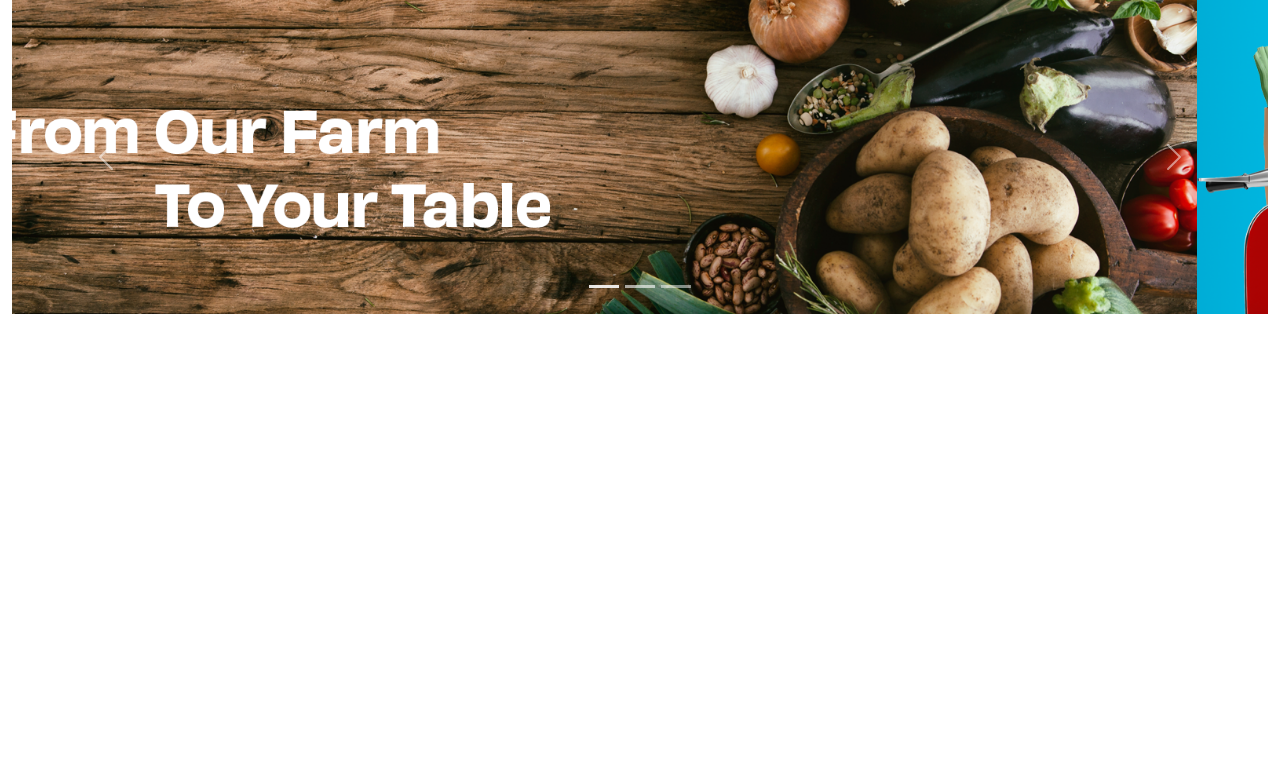
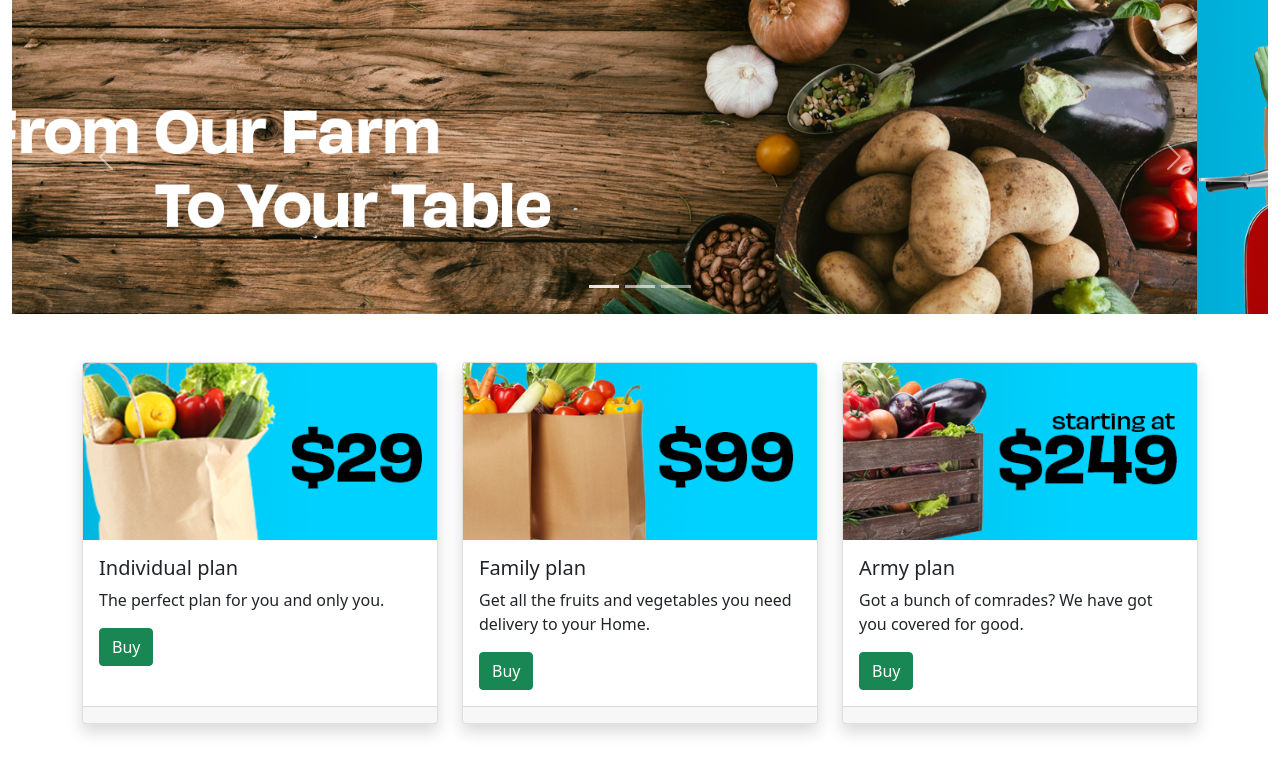
Before and after one commit to Dev-Henry/PricingPageTemplate, a plain HTML site: page index.html in a window 1280 px wide. Drawn offline with nearby package versions, Linux system fonts and the light colour scheme.

Commit message:
added three (3) shopping options in card form

```diff
--- a/index.html
+++ b/index.html
@@ -45,6 +45,61 @@
             </button>
         </div>
     </div>
+    <div class="container pt-5">
+        <div class="row row-cols-1 row-cols-md-3 g-4">
+            <div class="col">
+                <div class="card h-100 shadow">
+                    <img src="img/indplan.png" class="card-img-top" alt="individual plan">
+                    <div class="card-body">
+                        <h5 class="card-title">
+                            Individual plan
+                        </h5>
+                        <p class="card-text">
+                            The perfect plan for you and only you.
+                        </p>
+                        <a href="#" class="btn btn-success">Buy</a>
+                    </div>
+                    <div class="card-footer">
+                        <small class="text-muted"></small>
+                    </div>
+                </div>
+            </div>
+            <div class="col">
+                <div class="card h-100 shadow">
+                    <img src="img/FamilyPlan.png" class="card-img-top" alt="family plan">
+                    <div class="card-body">
+                        <h5 class="card-title">
+                            Family plan
+                        </h5>
+                        <p class="card-text">
+                            Get all the fruits and vegetables you need delivery to your Home.
+                        </p>
+                        <a href="#" class="btn btn-success">Buy</a>
+                    </div>
+                    <div class="card-footer">
+                        <small class="text-muted"></small>
+                    </div>
+                </div>
+            </div>
+            <div class="col">
+                <div class="card h-100 shadow">
+                    <img src="img/armyplan.png" class="card-img-top" alt="army plan">
+                    <div class="card-body">
+                        <h5 class="card-title">
+                            Army plan
+                        </h5>
+                        <p class="card-text">
+                            Got a bunch of comrades? We have got you covered for good.
+                        </p>
+                        <a href="#" class="btn btn-success">Buy</a>
+                    </div>
+                    <div class="card-footer">
+                        <small class="text-muted"></small>
+                    </div>
+                </div>
+            </div>
+
+    </div>
 
     <!-- Bootstrap JS -->
     <script src="https://cdn.jsdelivr.net/npm/bootstrap@5.1.1/dist/js/bootstrap.bundle.min.js"
```
